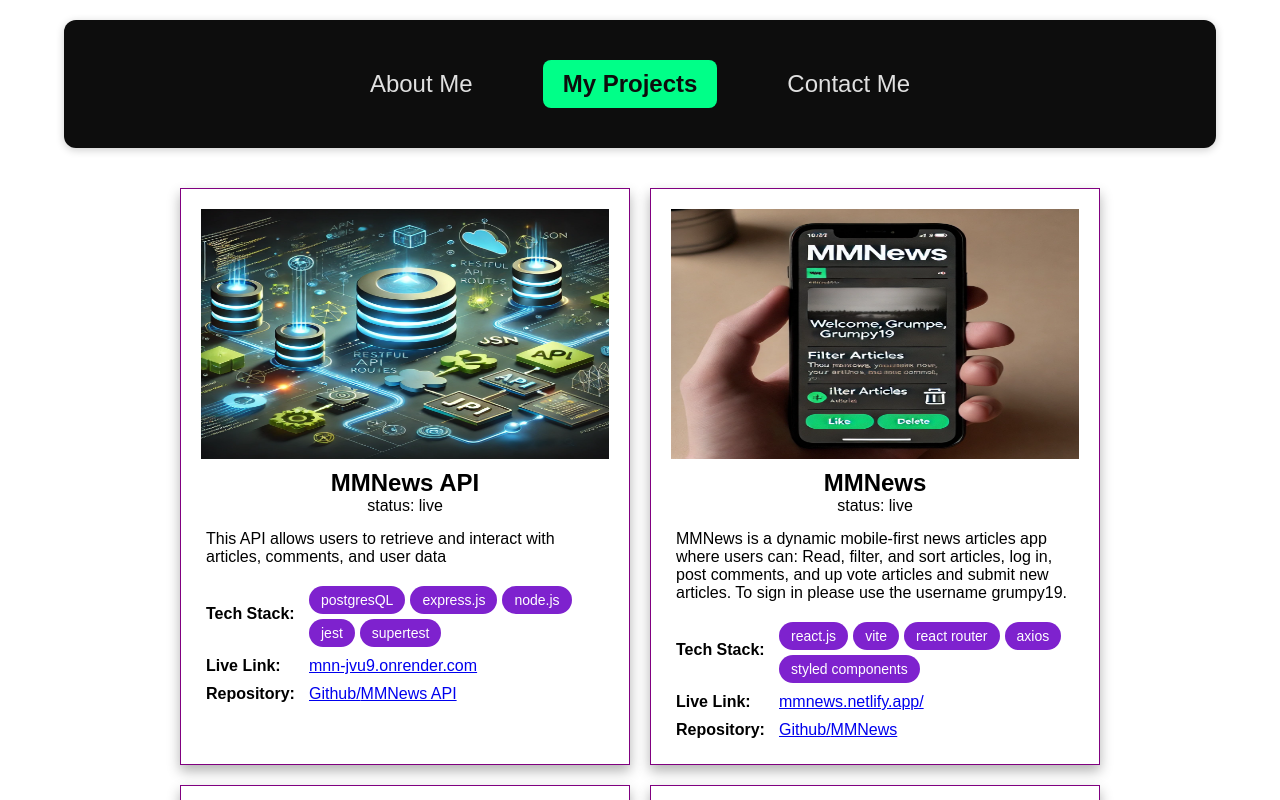
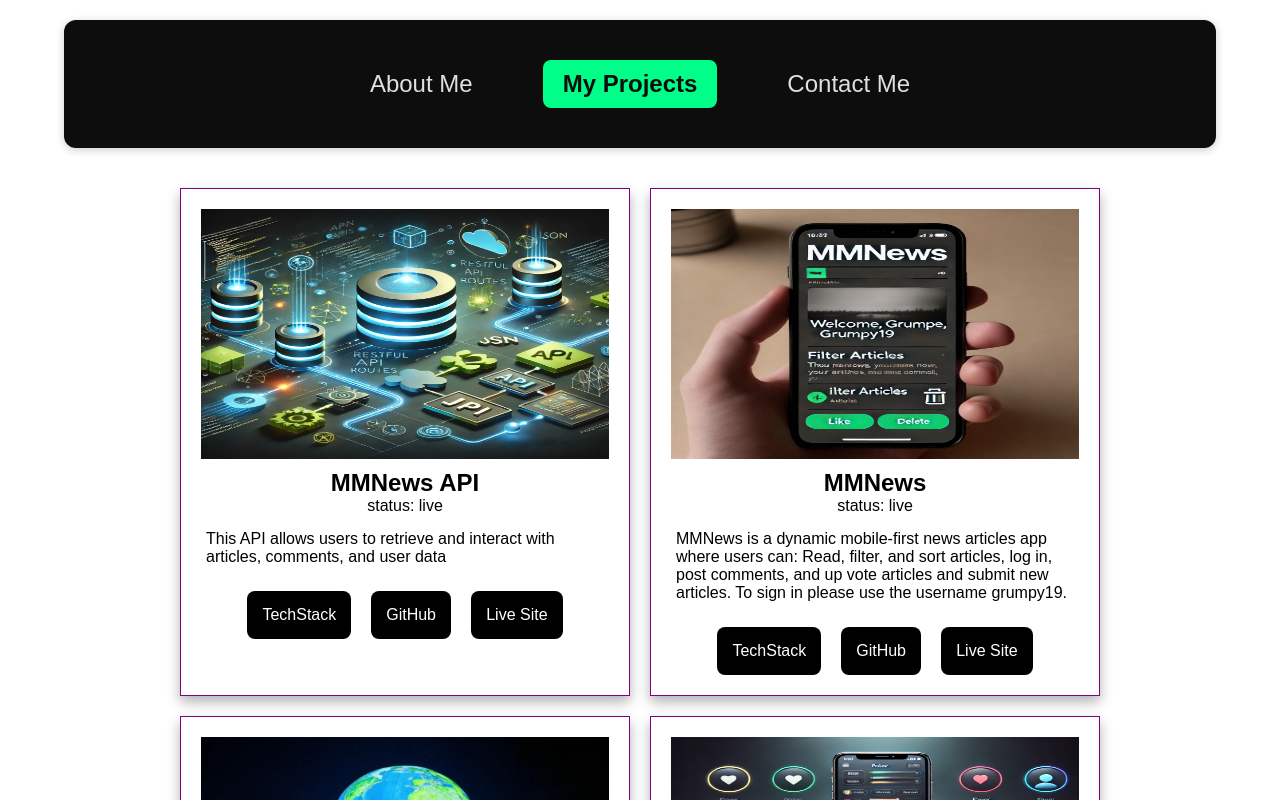
Before and after one commit to markamcfadden/myportfolio, a React (Vite) app: page /projects in a window 1280 px wide. Shown: the top 800 px of the page. Built offline with nearby package versions, Linux system fonts and the light colour scheme.

Commit message:
restyle project card

```diff
--- a/src/components/ProjectCard.jsx
+++ b/src/components/ProjectCard.jsx
@@ -1,4 +1,5 @@
 import styled from "styled-components";
+import { useState } from "react";
 
 function ProjectCard({
   title,
@@ -9,6 +10,7 @@ function ProjectCard({
   tech_stack,
   image_url,
 }) {
+  const [showTech, setShowTech] = useState(false);
   return (
     <CardContainer>
       <CardImage src={image_url} alt={title} />
@@ -17,37 +19,35 @@ function ProjectCard({
       </CardTitle>
       <CardBody>
         <CardText>{description}</CardText>
-        <MetaContainer>
-          <MetaBox>
-            <Label>Tech Stack:</Label>
-            <Value>
+      </CardBody>
+      <ButtonContainer>
+        {tech_stack && tech_stack.length > 0 && (
+          <CardButton onClick={() => setShowTech(true)}>TechStack</CardButton>
+        )}
+        {github_repo && (
+          <CardButton as="a" href={github_repo} target="_blank">
+            GitHub
+          </CardButton>
+        )}{" "}
+        {live_link && (
+          <CardButton as="a" href={live_link} target="_blank">
+            Live Site
+          </CardButton>
+        )}
+      </ButtonContainer>
+      {showTech && (
+        <TechModal onClick={() => setShowTech(false)}>
+          <ModalContent onClick={(e) => e.stopPropagation()}>
+            <h3>🛠 Tech Stack</h3>
+            <ul>
               {tech_stack.map((tech, index) => (
-                <TechTag key={index}>{tech} </TechTag>
+                <li key={index}>{tech}</li>
               ))}
-            </Value>
-          </MetaBox>
-          <MetaBox>
-            <Label>Live Link:</Label>
-            <StyledLink
-              href={live_link}
-              target="_blank"
-              rel="noopener noreferrer"
-            >
-              <Value>{live_link.replace(/^https?:\/\//, "")}</Value>
-            </StyledLink>
-          </MetaBox>
-          <MetaBox>
-            <Label>Repository:</Label>
-            <StyledLink
-              href={github_repo}
-              target="_blank"
-              rel="noopener noreferrer"
-            >
-              <Value>Github/{title}</Value>
-            </StyledLink>
-          </MetaBox>
-        </MetaContainer>
-      </CardBody>
+            </ul>
+            <CloseButton onClick={() => setShowTech(false)}>Close</CloseButton>
+          </ModalContent>
+        </TechModal>
+      )}
     </CardContainer>
   );
 }
@@ -93,34 +93,76 @@ const CardText = styled.p`
   margin-bottom: 5px;
 `;
 
-const MetaContainer = styled.div``;
-
-const MetaBox = styled.div`
+const ButtonContainer = styled.div`
   display: flex;
-  align-items: center;
-  padding: 5px;
+  justify-content: center;
+  margin-top: 15px;
+  gap: 20px;
 `;
 
-const Label = styled.span`
-  font-weight: 600;
-  color: "#3b82f6";
-  margin-right: 3px;
-  min-width: 100px;
+const CardButton = styled.button`
+  background-color: black;
+  color: white;
+  padding: 15px;
+  min-width: 80px;
+  border: none;
+  border-radius: 8px;
+  cursor: pointer;
+  text-decoration: none;
+  font-size: 1rem;
+  transition: background-color 0.3s;
+
+  &:hover {
+    background-color: #00ff88;
+    color: black;
+  }
 `;
 
-const Value = styled.span`
-  color: "#ffffff";
+const TechModal = styled.div`
+  position: fixed;
+  top: 0;
+  left: 0;
+  width: 100%;
+  height: 100%;
+  background-color: rgba(34, 34, 34, 0.8);
+  display: flex;
+  justify-content: center;
+  align-items: center;
+  z-index: 999;
 `;
 
-const StyledLink = styled.a``;
+const ModalContent = styled.div`
+  background: #fff;
+  color: #222;
+  padding: 30px;
+  border-radius: 10px;
+  width: 300px;
+  text-align: center;
 
-const TechTag = styled.span`
-  background-color: #7e22ce;
-  color: #ffffff;
-  padding: 6px 12px;
-  border-radius: 20px;
-  font-size: 14px;
-  font-weight: 500;
-  margin: 5px 5px 0 0;
-  display: inline-block;
+  h3 {
+    margin-bottom: 15px;
+  }
+
+  ul {
+    list-style: none;
+    padding: 0;
+    margin-bottom: 20px;
+  }
+
+  li {
+    margin-bottom: 10px;
+  }
 `;
+
+const CloseButton = styled.button`
+  background-color: black;
+  color: white;
+  border: none;
+  padding: 10px 20px;
+  border-radius: 6px;
+  cursor: pointer;
+
+  &:hover {
+    background-color: #6a0dad;
+  }
+`;
```
